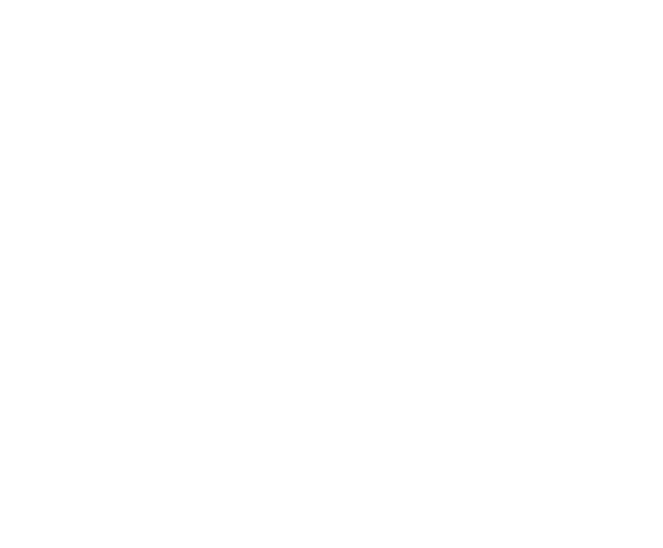
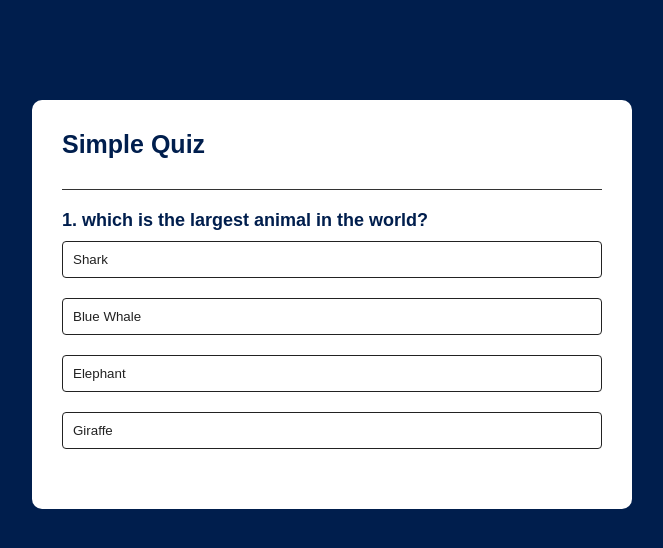
Before and after one commit to Kesang97/CodeClauseInternship_QuizApp, a plain HTML site: page index.html in a window 1280 px wide. Shown: the whole page, without its empty margins (308-971 px from the left). Drawn offline with Linux system fonts and the light colour scheme.

Commit message:
quiz app functionality completed

```diff
--- a/index.html
+++ b/index.html
@@ -8,10 +8,23 @@
 </head>
 <body>
 
+<div class="app">
+    <h1>Simple Quiz</h1>
+    <div class="quiz">
+        <h2 id="question">Question goes here</h2>
+        <div id="answer-buttons">
+            <button class="btn">Answer 1</button>
+            <button class="btn">Answer 2</button>
+            <button class="btn">Answer 3</button>
+            <button class="btn">Answer 4</button>
+        </div>
+        <button id="next-btn">Next</button>
+    </div>
+
+</div>
 
 
-
-
+<script src="script.js"></script>
 
 </body>
 </html>
--- /dev/null
+++ b/script.js
@@ -0,0 +1,121 @@
+const questions = [
+    {
+        question: "which is the largest animal in the world?",
+        answers: [
+            { text: "Shark", correct: false},
+            { text: "Blue Whale", correct: true},
+            { text: "Elephant", correct: false},
+            { text: "Giraffe", correct: false},
+        ]
+    },
+    {
+        question: "which is the smallest country in the world?",
+        answers: [
+            { text: "Vatican City", correct: true},
+            { text: "Bhutan", correct: false},
+            { text: "Nepal", correct: false},
+            { text: "Sri Lanka", correct: false},
+        ]
+    },
+    {
+        question: "which is the largest desert in the world?",
+        answers: [
+            { text: "Kalahari", correct: false},
+            { text: "Gobi", correct: false},
+            { text: "Sahara", correct: false},
+            { text: "Antarctica", correct: true},
+        ]
+    },
+    {
+        question: "which is the smallest continent in the world?",
+        answers: [
+            { text: "Asia", correct: false},
+            { text: "Australia", correct: true},
+            { text: "Arctic", correct: false},
+            { text: "Africa", correct: false},
+        ]
+    }
+];
+
+const questionElement = document.getElementById("question");
+const answerButtons = document.getElementById("answer-buttons");
+const nextButton = document.getElementById("next-btn");
+
+let currentQuestionIndex = 0;
+let score = 0;
+
+function startQuiz(){
+    currentQuestionIndex = 0;
+    score = 0;
+    nextButton.innerHTML = "Next";
+    showQuestion();
+}
+
+function showQuestion(){
+    resetState();
+    let currentQuestion = questions[currentQuestionIndex];
+    let questionNo = currentQuestionIndex + 1;
+    questionElement.innerHTML = questionNo + ". " + currentQuestion.question;
+
+    currentQuestion.answers.forEach(answer => {
+        const button = document.createElement("button");
+        button.innerHTML = answer.text;
+        button.classList.add("btn");
+        answerButtons.appendChild(button);
+        if(answer.correct){
+            button.dataset.correct = answer.correct;
+        }
+        button.addEventListener("click", selectAnswer);
+    })
+}
+
+function resetState(){
+    nextButton.style.display = "none";
+    while(answerButtons.firstChild){
+        answerButtons.removeChild(answerButtons.firstChild);
+    }
+}
+
+function selectAnswer(e){
+    const selectedBtn = e.target;
+    const isCorrect = selectedBtn.dataset.correct === "true";
+    if(isCorrect){
+        selectedBtn.classList.add("correct");
+        score++;
+    }else{
+        selectedBtn.classList.add("incorrect");
+    }
+    Array.from(answerButtons.children).forEach(button => {
+        if(button.dataset.correct === "true"){
+            button.classList.add("correct");
+        }
+        button.disabled = true
+    });
+    nextButton.style.display= "block";
+}
+
+function showScore(){
+    resetState();
+    questionElement.innerHTML = `You scored ${score} out of ${questions.length}!`;
+    nextButton.innerHTML = "Play Again";
+    nextButton.style.display = "block";
+}
+
+function handleNextButton(){
+    currentQuestionIndex++;
+    if(currentQuestionIndex < questions.length){
+        showQuestion();
+    }else{
+        showScore();
+    }
+}
+
+nextButton.addEventListener("click", ()=>{
+    if(currentQuestionIndex < questions.length){
+        handleNextButton();
+    }else{
+        startQuiz();
+    }
+})
+
+startQuiz();
--- a/style.css
+++ b/style.css
@@ -0,0 +1,71 @@
+*{
+    margin: 0;
+    padding: 0;
+    font-family: 'Poppins', sans-serif;
+    box-sizing: border-box;
+}
+body{
+    background: #001e4d;
+
+}
+.app{
+    background: #fff;
+    width: 90%;
+    max-width: 600px;
+    margin: 100px auto 0;
+    border-radius: 10px;
+    padding: 30px;
+}
+.app h1{
+    font-size: 25px;
+    color: #001e4d;
+    font-weight: 600;
+    border-bottom: 1px solid #333;
+    padding-bottom: 30px;
+
+}
+.quiz{
+    padding: 20px 0;
+}
+.quiz h2{
+    font-size: 18px;
+    color: #001e4d;
+    font-weight: 600;
+}
+.btn{
+    background: #fff;
+    color: #222;
+    font-weight: 500;
+    width: 100%;
+    border: 1px solid #222;
+    padding: 10px;
+    margin: 10px 0;
+    text-align: left;
+    border-radius: 4px;
+    cursor: pointer;
+}
+.btn:hover:not([disabled]){
+    background: #222;
+    color: #fff;
+}
+.btn:disabled{
+    cursor: no-drop;
+}
+#next-btn{
+    background: #001e4d;
+    color: #fff;
+    font-weight: 500;
+    width: 150px;
+    border: 0;
+    padding: 10px;
+    margin: 20px auto 0;
+    border-radius: 4px;
+    cursor: pointer;
+    display: none;
+}
+.correct{
+    background: #9aeabc;
+}
+.incorrect{
+    background: #ff9393;
+}
```
